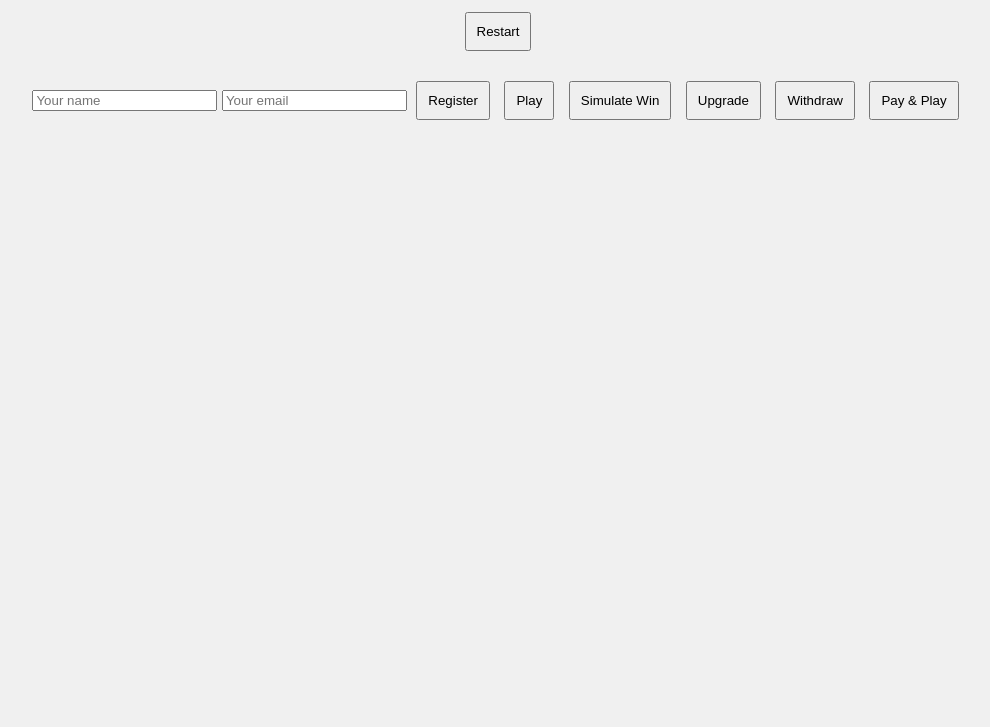
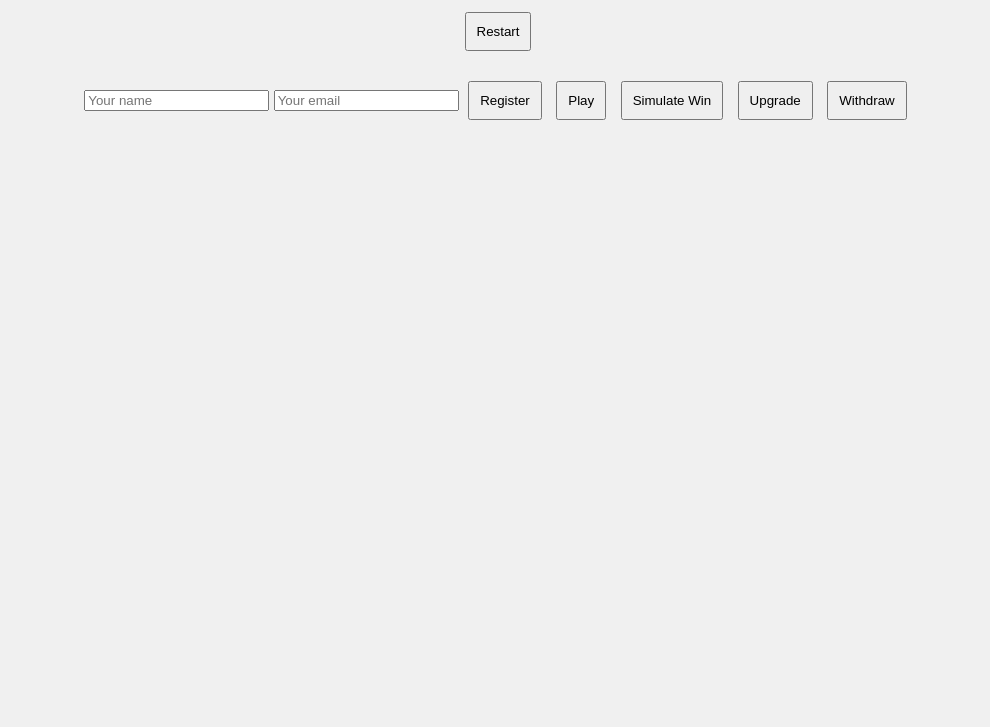
Before and after one commit to odedinaemmanuel84-dev/tic-tac--rewards, a plain HTML site: page client/index.html in a window 1280 px wide. Shown: the part 73-800 px from the top of the page, without its empty margins (142-1132 px from the left). Drawn offline with Linux system fonts and the light colour scheme.

Commit message:
Update index.html

```diff
--- a/client/index.html
+++ b/client/index.html
@@ -22,8 +22,7 @@
     <button id="win">Simulate Win</button>
     <button id="upgrade">Upgrade</button>
     <button id="withdraw">Withdraw</button>
-    <button onclick="startPayment()">Pay & Play</button>
-  </div>
+    </div>
 
   <p id="status"></p>
 
```
